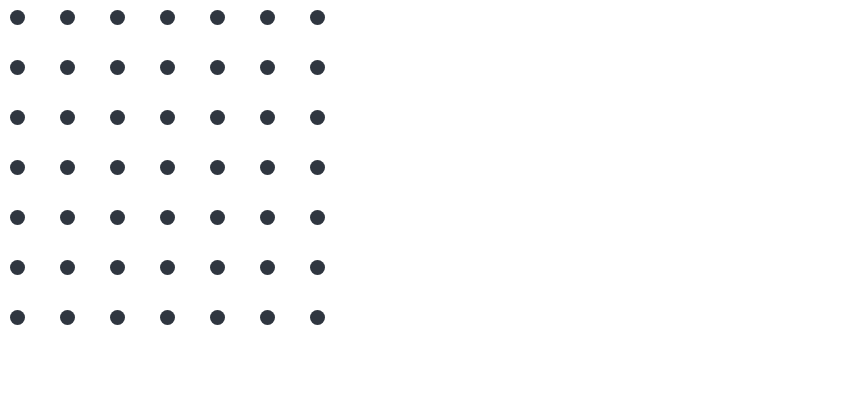
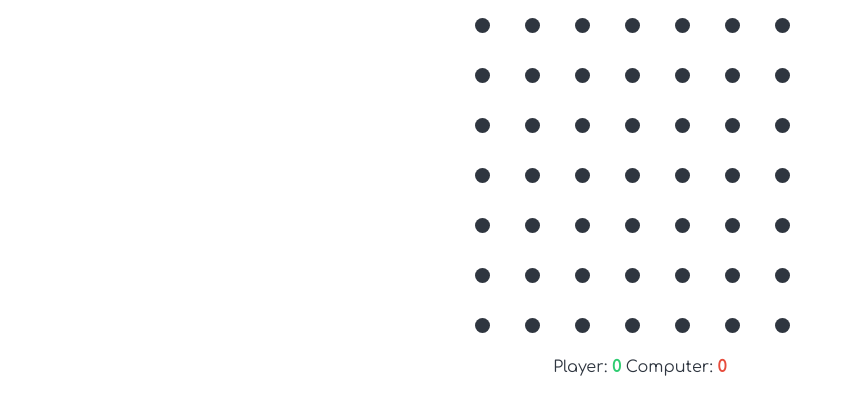
Before and after one commit to Maykerh/pontinho, a plain HTML site: page index.html in a window 1280 px wide. Shown: the whole page, without its empty margins (0-843 px from the left). Drawn offline with Linux system fonts and the light colour scheme.

Commit message:
Interface Atualizada

```diff
--- a/index.html
+++ b/index.html
@@ -2,11 +2,16 @@
 <html>
 <head>
 	<title>Joguinho</title>
+	<link href="https://fonts.googleapis.com/css?family=Comfortaa" rel="stylesheet">
 	<style type="text/css">
-
+		#wrapper {
+			display: flex;
+    	flex-direction: column-reverse;
+    	justify-content: center;
+		}
 		#container {
-			display: flex;
-			flex-direction: column;
+			position: relative;
+			align-self: center;
 		}
 
 		#board-frame {
@@ -15,16 +20,33 @@
 		}
 
 		#score-frame {
+			    align-self: center;
+					font-family: 'Comfortaa', cursive;
+					color:#2f3640;
+		}
+
+		#playerScore{
+					color:#2ecc71;
+					font-weight: 1000;
+		}
+
+		#computerScore{
+					color:#e74c3c;
+					font-weight: 1000;
 		}
 
 	</style>
 </head>
 <body>
-	<div id="container">
-		<div id="board-frame"></div>
-		<div id="score-frame">
-		</div>
+	<div id="wrapper">
+		<div id="score-frame">Player: <span id="playerScore">0</span> Computer: <span id="computerScore">0</span></div>
+			<div id="container">
+				<div id="board-frame"></div>
+			</div>
 	</div>
+
+
+
 	<script type="text/javascript" src="./script.js"></script>
 </body>
 </html>
--- a/script.js
+++ b/script.js
@@ -245,6 +245,11 @@ function renderGameBoard(data)
 			renderConnection(data[dotsId[0]].posX, data[dotsId[0]].posY, direction);
 		}
 	}
+
+	var w = document.getElementById('container');
+	w.style.width = gameSize * 50 + 'px';
+	w.style.height = gameSize * 50 + 'px';
+	console.log(w)
 }
 
 /**
@@ -429,9 +434,12 @@ function setScores(id, player) {
 
 	score[player] += tempScore;
 
+	document.getElementById('playerScore').innerHTML = score.me;
+	document.getElementById('computerScore').innerHTML = score.com;
+
 	if (tempScore > 0) {
 		return true;
-	}
+  }
 
 	return false;
 }
```
